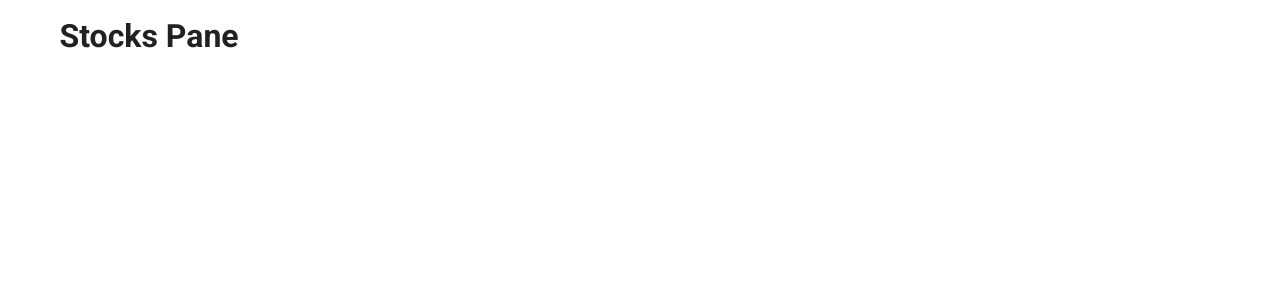
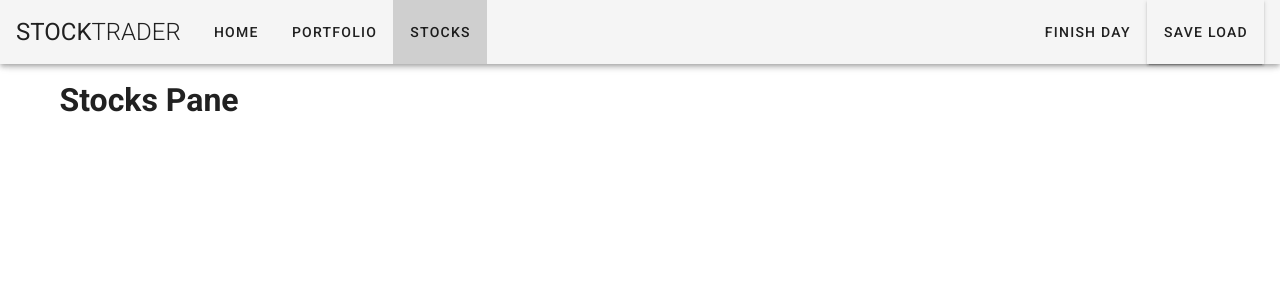
Before and after one commit to arthurbz/the_stock_trader, a Vue app: page /stocks in a window 1280 px wide. Shown: the top 300 px of the page. Built offline with nearby package versions, Linux system fonts and the light colour scheme.

Commit message:
creating headers

```diff
--- a/src/App.vue
+++ b/src/App.vue
@@ -1,5 +1,6 @@
 <template>
     <v-app>
+        <Header />
         <v-content>
             <v-container>
                 <router-view>
@@ -10,7 +11,11 @@
 </template>
 
 <script>
+import Header from './components/Header'
+
 export default {
-
+    components: {
+        Header
+    }
 }
 </script>
--- /dev/null
+++ b/src/components/Header.vue
@@ -0,0 +1,42 @@
+<template>
+    <v-app-bar app>
+        <v-toolbar-title class="headline text-uppercase mr-4">
+            <span>STOCK</span>
+            <span class="font-weight-light">TRADER</span>
+        </v-toolbar-title>
+
+        <v-toolbar-items>
+            <v-btn text to="/">Home</v-btn>
+            <v-btn text to="/portfolio">Portfolio</v-btn>
+            <v-btn text to="/stocks">Stocks</v-btn>
+        </v-toolbar-items>
+
+        <v-spacer />
+
+        <v-toolbar-items>
+            <v-btn text>Finish Day</v-btn>
+            <v-menu offset-y>
+                <template v-slot:activator="{ on, attrs }">
+                    <v-btn v-on="on" v-bind="attrs">Save Load</v-btn>
+                </template>
+                <v-list>
+                    <v-list-item @click="1==1">
+                        <v-list-item-title>Save Data</v-list-item-title>
+                    </v-list-item>
+                    <v-list-item @click="1==1">
+                        <v-list-item-title>Load Data</v-list-item-title>
+                    </v-list-item>
+                </v-list>
+            </v-menu>
+        </v-toolbar-items>
+    </v-app-bar>
+</template>
+
+<script>
+export default {
+
+}
+</script>
+
+<style>
+</style>
```
Also changed, not shown: src/components/Headers.vue (deleted, +0 -12 lines).
